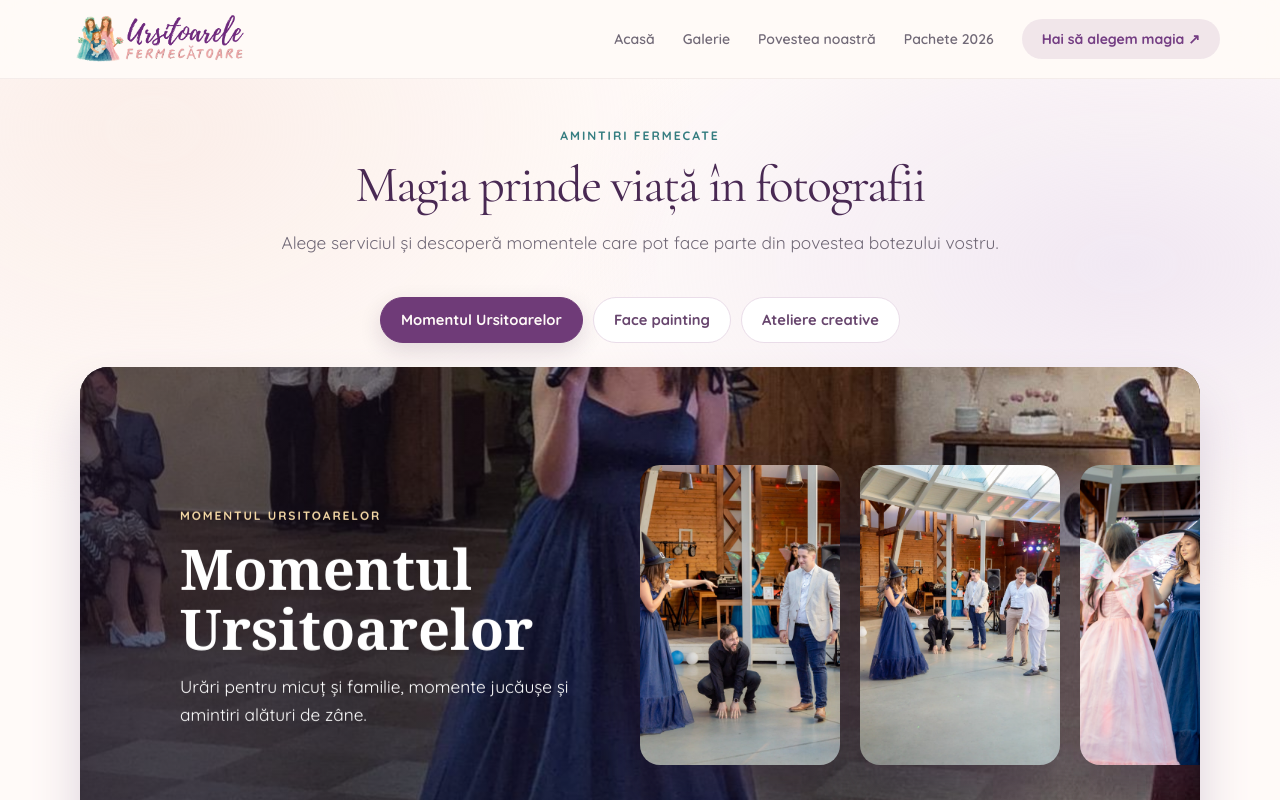
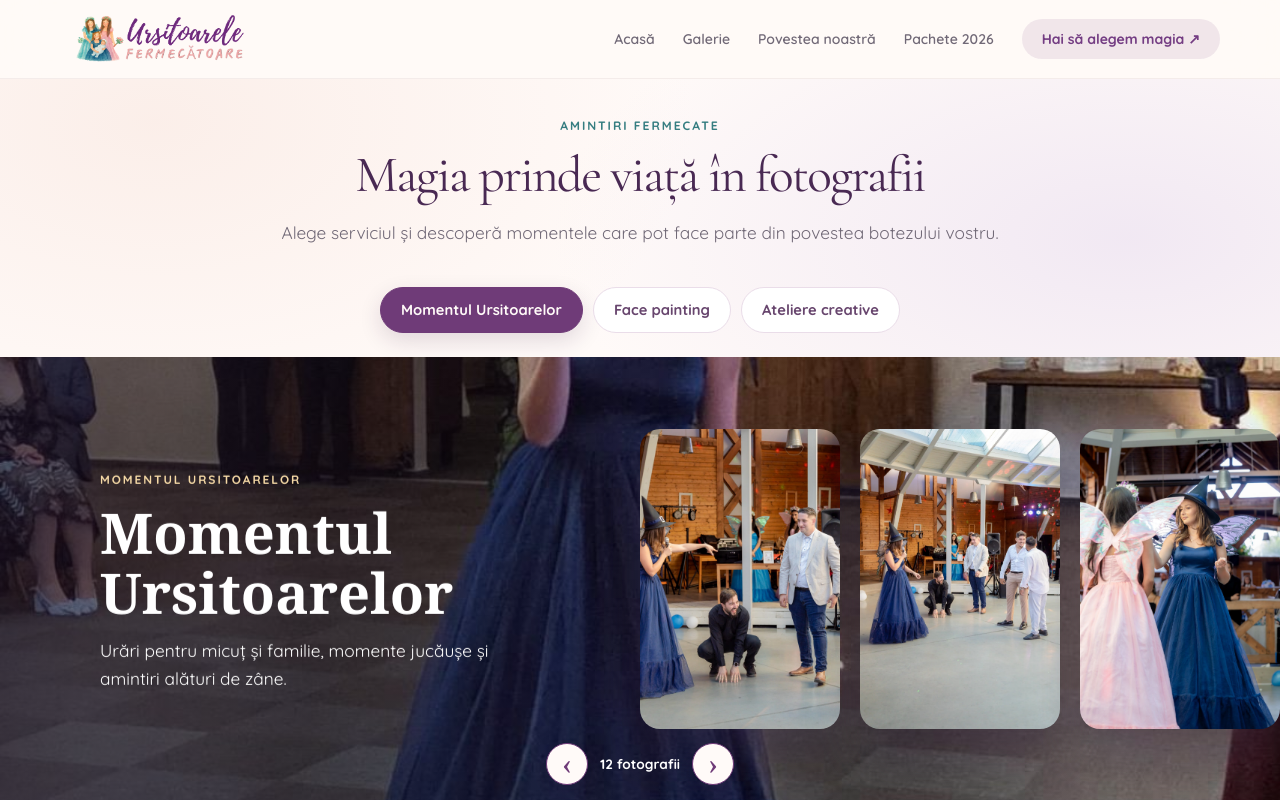
Before and after one commit to anndra17/FairiesWebsite, an Angular app: page /galerie in a window 1280 px wide. Shown: the top 800 px of the page. Built offline with nearby package versions, Linux system fonts and the light colour scheme.

Commit message:
Expand gallery to full-width viewport layout
Use small-viewport height sizing and a grid layout for the gallery, while removing the slider's rounded frame and shadow.

```diff
--- a/src/app/features/gallery/gallery-page.component.css
+++ b/src/app/features/gallery/gallery-page.component.css
@@ -1,7 +1,7 @@
 :host {
   display: block;
-  min-height: calc(100vh - 78px);
-  padding: 42px 24px 56px;
+  min-height: calc(100svh - 78px);
+  padding-top: 32px;
   background:
     radial-gradient(ellipse at 12% 6%, rgb(248 229 221 / 55%), transparent 34%),
     radial-gradient(ellipse at 88% 22%, rgb(230 218 239 / 55%), transparent 36%),
@@ -9,11 +9,10 @@
 }
 
 .gallery-page {
-  display: flex;
-  flex-direction: column;
-  align-items: center;
-  width: min(1120px, 100%);
-  margin-inline: auto;
+  display: grid;
+  grid-template-rows: auto auto minmax(430px, 1fr);
+  width: 100%;
+  min-height: calc(100svh - 110px);
 }
 
 .content-kicker {
@@ -62,12 +61,9 @@
 .gallery-slider {
   position: relative;
   width: 100%;
-  height: min(580px, 62vh);
-  min-height: 390px;
+  min-height: 430px;
   overflow: hidden;
-  border-radius: 28px;
-  background: #f5f0f5;
-  box-shadow: 0 30px 50px #dbd1dc;
+  background: #68466e;
 }
 
 .slide .item {
@@ -182,7 +178,7 @@
 
 @media (max-width: 640px) {
   :host {
-    padding: 32px 16px 40px;
+    padding-top: 24px;
   }
 
   .category-tab {
@@ -191,9 +187,7 @@
   }
 
   .gallery-slider {
-    height: min(560px, 66vh);
     min-height: 430px;
-    border-radius: 22px;
   }
 
   .slide > .item:nth-child(1)::after,
```
